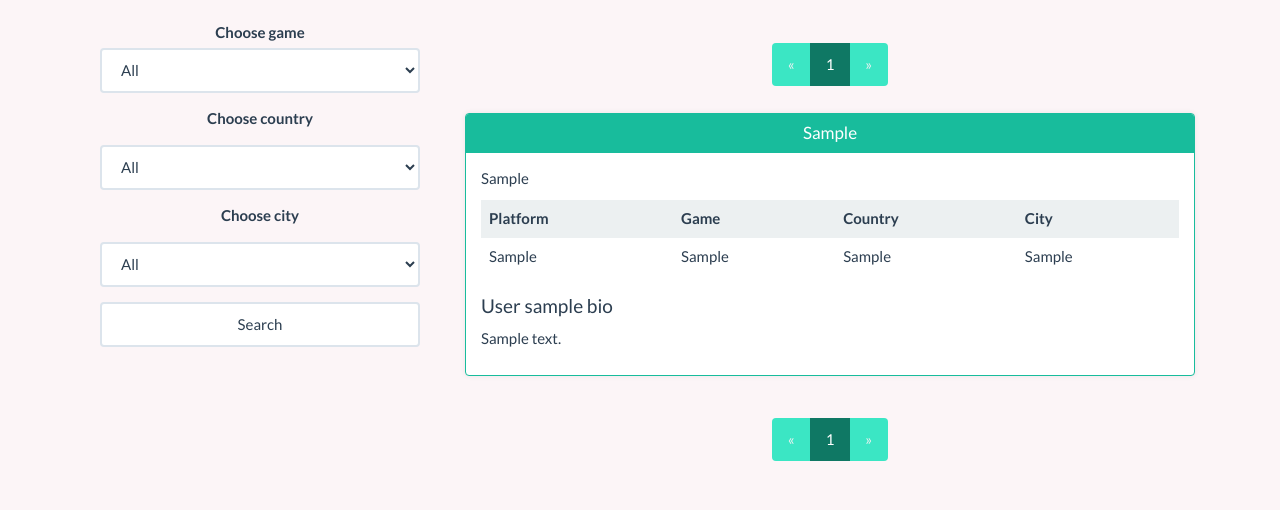
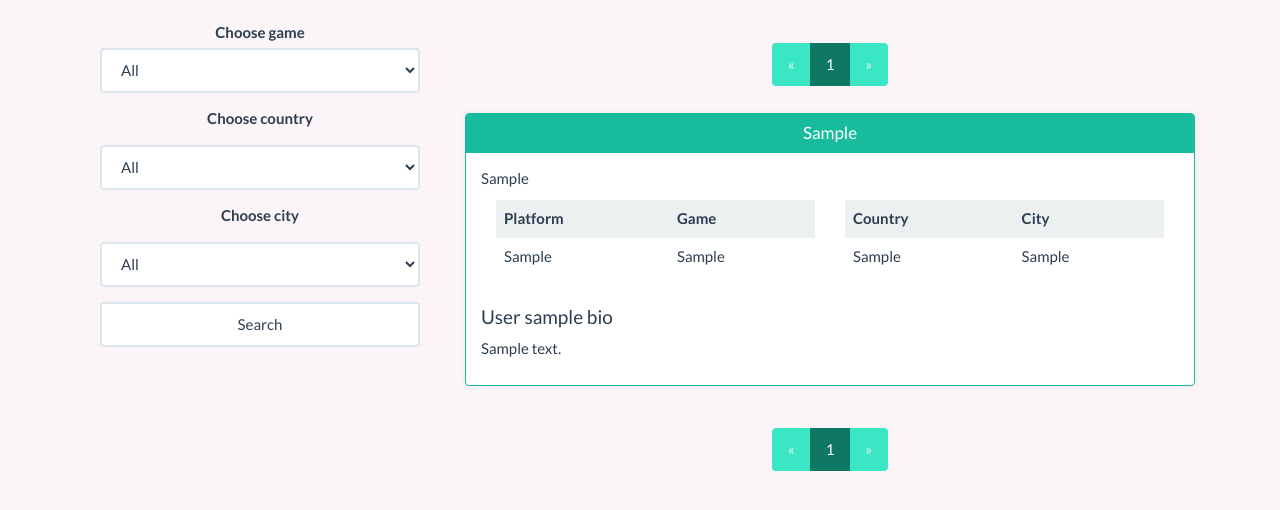
Before and after one commit to suohilvi/playwithbuddy, a Flask app: page /find in a window 1280 px wide. Shown: the part 216-726 px from the top of the page. Run offline with Flask 2, Linux system fonts and the light colour scheme; tables that the repository leaves empty hold one stand-in row (values such as "Sample post"); some libraries are stand-ins or nearby versions.

Commit message:
Find tables adjusted for smaller screensizes

```diff
--- a/app/templates/find.html
+++ b/app/templates/find.html
@@ -81,19 +81,34 @@
                 </div>
                 <div class="panel-body">
                   <p>{{listing.Listing.info}}</p>
+                  <div class="container-fluid">
+                    <div class="row">
+                      <div class="col-xs-12 col-sm-6">
                         <table class="table">
                         <tr class="active">
                           <th>Platform</th>
                           <th>Game</th>
+                        </tr>
+                        <tr>
+                          <td>{{listing.Listing.platform}}</td>
+                          <td>{{listing.Listing.game}}</td>
+                        </tr>
+                        </table>
+                      </div>
+                      <div class="col-xs-12 col-sm-6">
+                        <table class="table">
+                        <tr class="active">
                           <th>Country</th>
                           <th>City</th>
                         </tr>
                         <tr>
-                      <td>{{listing.Listing.platform}}</td>
-                      <td>{{listing.Listing.game}}</td>
                           <td>{{listing.User.country}}</td>
                           <td>{{listing.User.city}}</td>
                         </tr>
+                        </table>
+                      </div>
+                    </div>
+                  </div>
                   </table>
                   <h4>User {{listing.User.username}} bio</h4>
                   <p>{{listing.User.bio}}</p>
```
Lines whose indentation alone changed are shown as unchanged.
